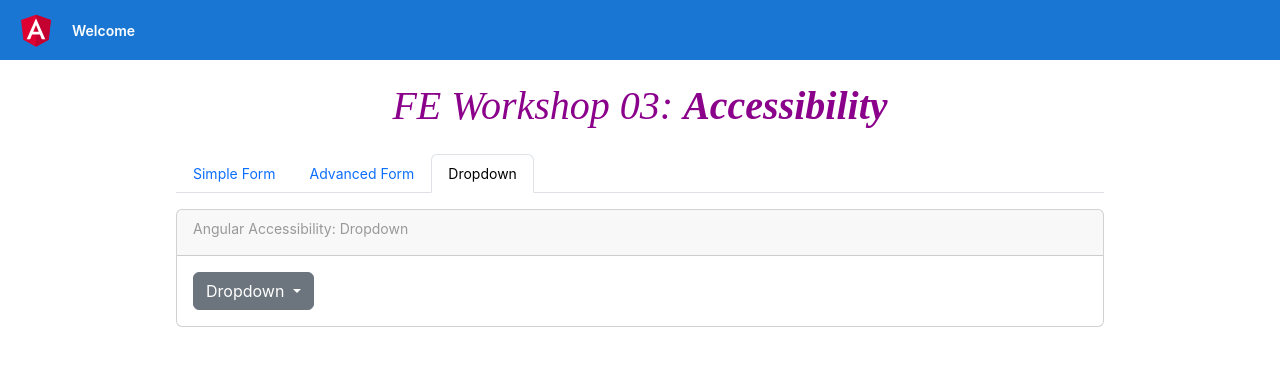
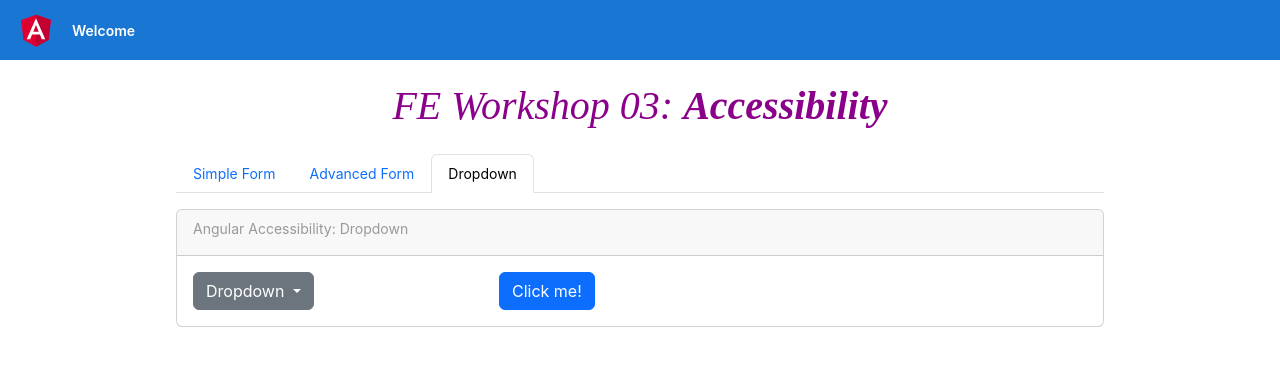
Before and after one commit to Ashadeepa/angular_playground, an Angular app: page / in a window 1280 px wide. Both pictures are taken after a click on the tab "Dropdown". Shown: the top 366 px of the page. Built offline with nearby package versions, Linux system fonts and the light colour scheme.

Commit message:
added button

```diff
--- a/src/app/dropdown/dropdown.component.html
+++ b/src/app/dropdown/dropdown.component.html
@@ -5,6 +5,7 @@
     <div class="card-body">
         <form>
             <div class="row">
+              <div class="col-sm-4">
                 <div class="dropdown">
                     <a class="btn btn-secondary dropdown-toggle" href="#" role="button" data-bs-toggle="dropdown" aria-expanded="false">
                       Dropdown
@@ -15,7 +16,11 @@
                       <li><a class="dropdown-item" href="#">Another action</a></li>
                       <li><a class="dropdown-item" href="#">Something else here</a></li>
                     </ul>
-                  </div>
+                </div>
+              </div>
+              <div class="col-sm-4">
+                <div class="btn btn-primary" (click)="showAlert()">Click me!</div>
+              </div>
             </div>
         </form>
     </div>
--- a/src/app/dropdown/dropdown.component.ts
+++ b/src/app/dropdown/dropdown.component.ts
@@ -5,5 +5,7 @@ import { Component } from '@angular/core';
   templateUrl: './dropdown.component.html'
 })
 export class DropdownComponent {
-
+  showAlert() {
+    alert('Hello, this is an alert!');
+  }
 }
```
